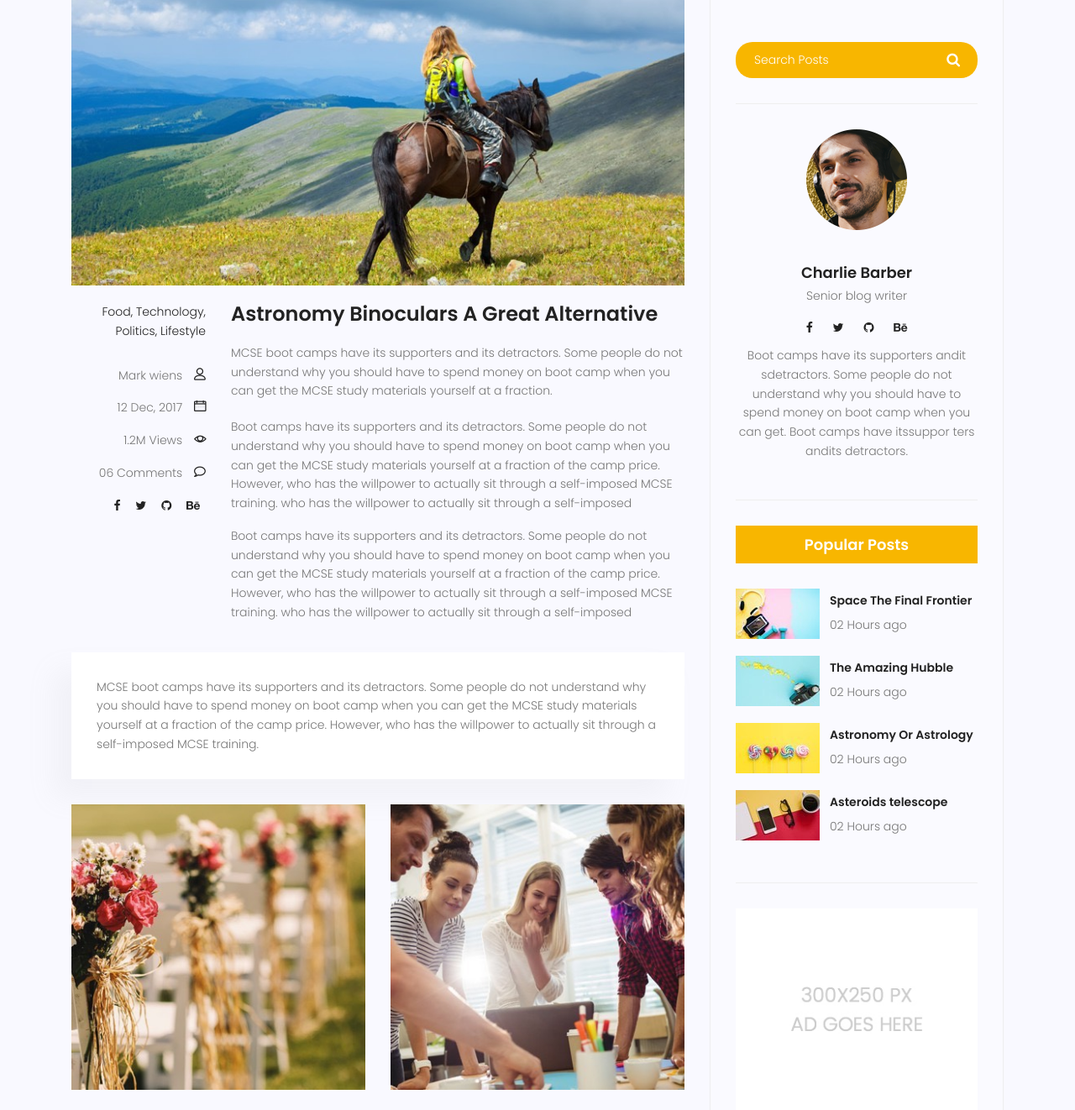
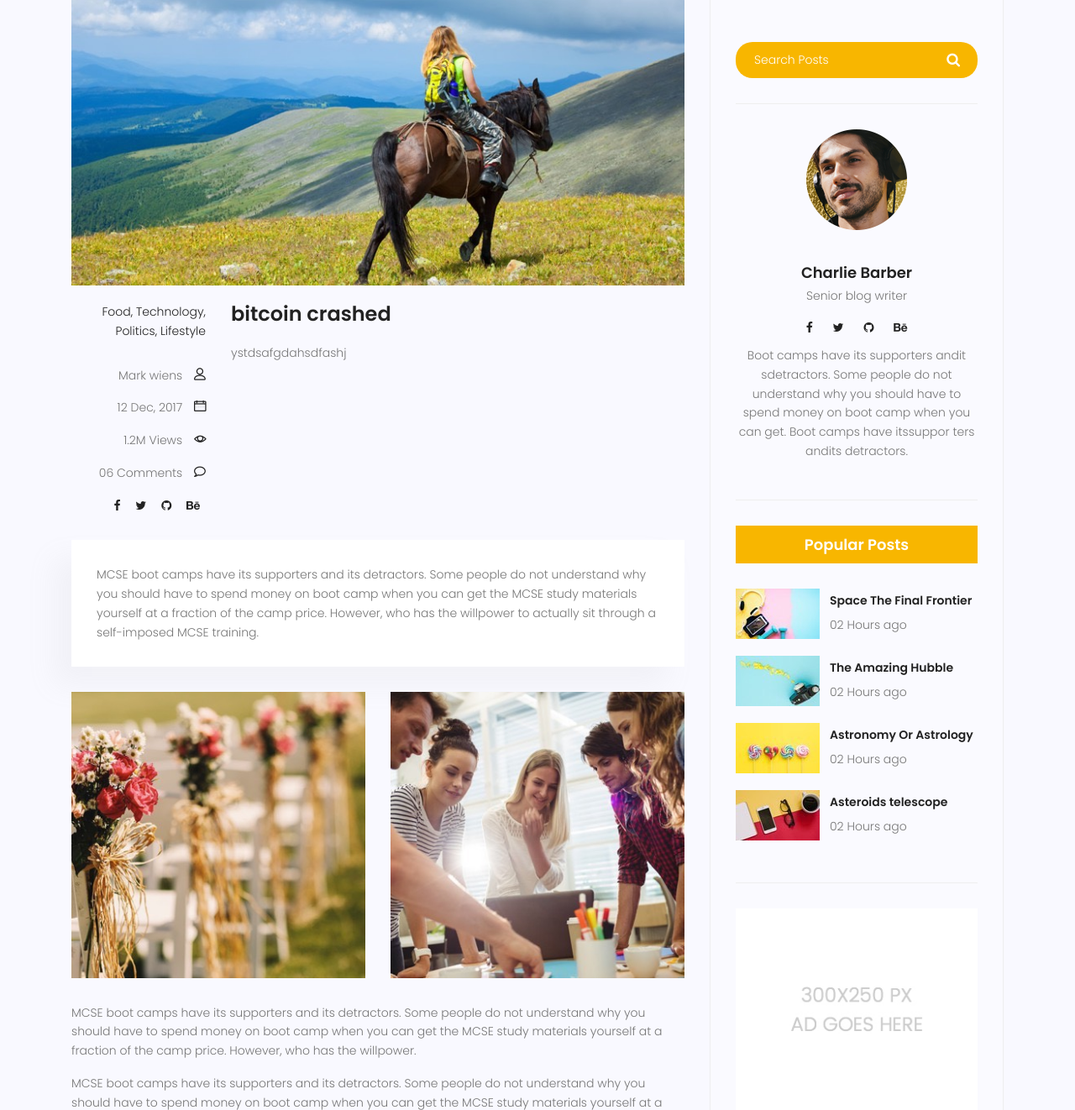
Before and after one commit to mahyarmahyar/mysite, a Django app: page /blog/single in a window 1280 px wide. Shown: the part 421-1743 px from the top of the page at 84% size. Run offline with Django 5.2, Linux system fonts and the light colour scheme; some libraries are stand-ins or nearby versions.

Commit message:
last update

```diff
--- a/blog/views.py
+++ b/blog/views.py
@@ -6,4 +6,5 @@ def blog_view(request):
 
 
 def blog_single(request):
-    return render(request, 'blog/blog-single.html')
+    context = {'title': 'bitcoin crashed', 'content': 'ystdsafgdahsdfashj'}
+    return render(request, 'blog/blog-single.html', context)
--- a/templates/blog/blog-single.html
+++ b/templates/blog/blog-single.html
@@ -73,10 +73,8 @@
               </div>
             </div>
             <div class="col-lg-9 col-md-9">
-              <h3 class="mt-20 mb-20">Astronomy Binoculars A Great Alternative</h3>
-              <p class="excert">MCSE boot camps have its supporters and its detractors. Some people do not understand why you should have to spend money on boot camp when you can get the MCSE study materials yourself at a fraction.</p>
-              <p>Boot camps have its supporters and its detractors. Some people do not understand why you should have to spend money on boot camp when you can get the MCSE study materials yourself at a fraction of the camp price. However, who has the willpower to actually sit through a self-imposed MCSE training. who has the willpower to actually sit through a self-imposed</p>
-              <p>Boot camps have its supporters and its detractors. Some people do not understand why you should have to spend money on boot camp when you can get the MCSE study materials yourself at a fraction of the camp price. However, who has the willpower to actually sit through a self-imposed MCSE training. who has the willpower to actually sit through a self-imposed</p>
+              <h3 class="mt-20 mb-20">{{ title }}</h3>
+              <p class="excert">{{ content }}</p>
             </div>
             <div class="col-lg-12">
               <div class="quotes">MCSE boot camps have its supporters and its detractors. Some people do not understand why you should have to spend money on boot camp when you can get the MCSE study materials yourself at a fraction of the camp price. However, who has the willpower to actually sit through a self-imposed MCSE training.</div>
```
